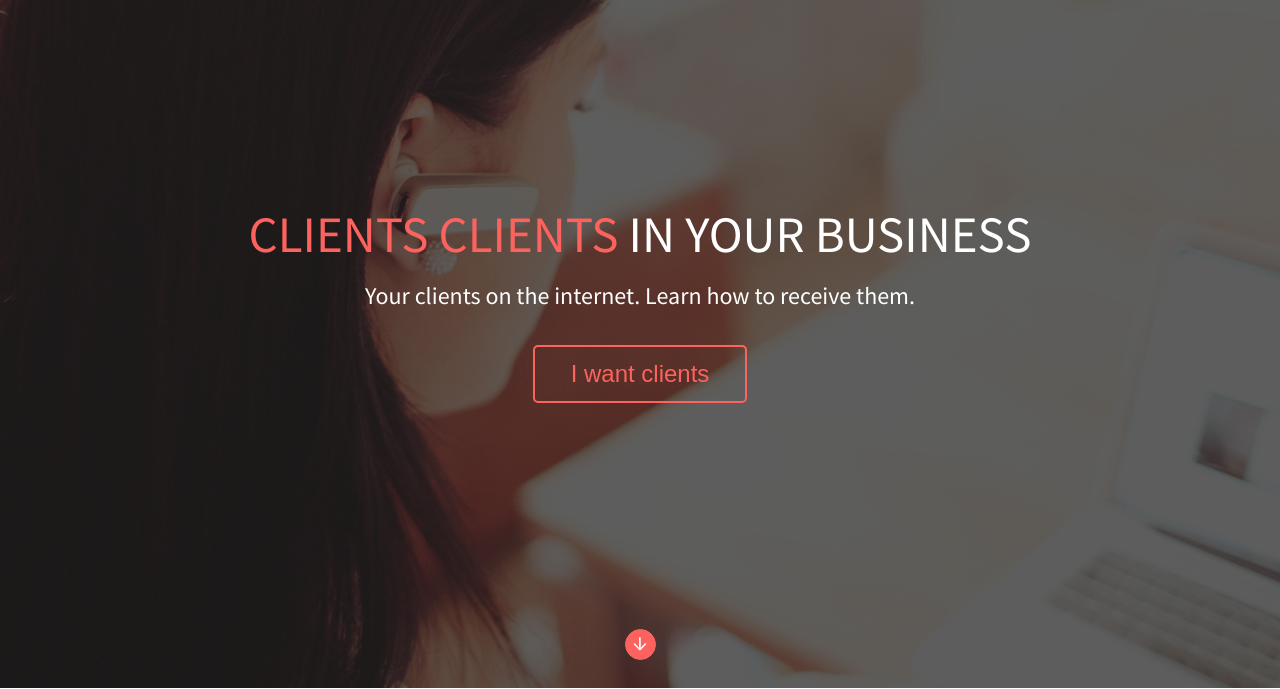
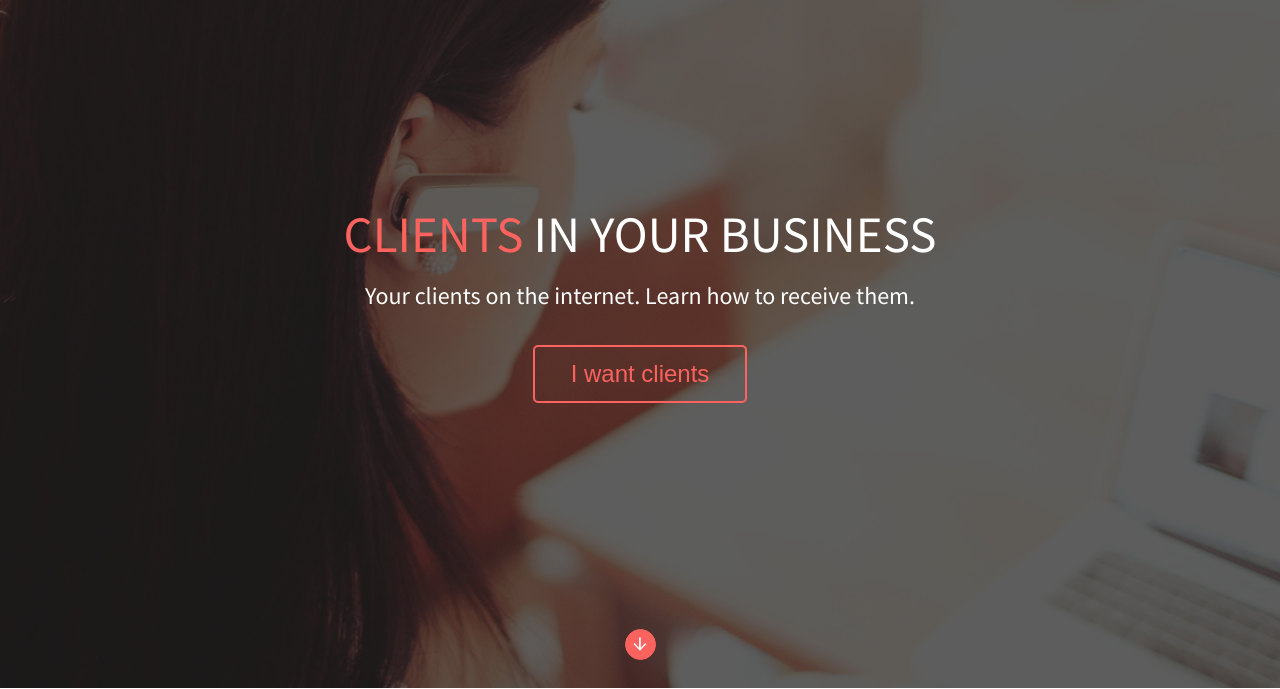
Before and after one commit to etherealHero/daisy_landing, a plain HTML site: page index.html in a window 1280 px wide. Shown: the part 112-801 px from the top of the page. Drawn offline with Linux system fonts and the light colour scheme; files whose address does not match are found by name.

Commit message:
Update index.html

```diff
--- a/index.html
+++ b/index.html
@@ -35,7 +35,7 @@
             </nav>
 
             <div class="header__main">
-               <h1 class="header__main-title"><span class="accent">Clients Clients</span> in your business</h1>
+               <h1 class="header__main-title"><span class="accent">Clients</span> in your business</h1>
                <p class="header__main-suptitle">Your clients on the internet. Learn how to receive them.</p>
                <button class="btn">I want clients</button>
             </div>
```
